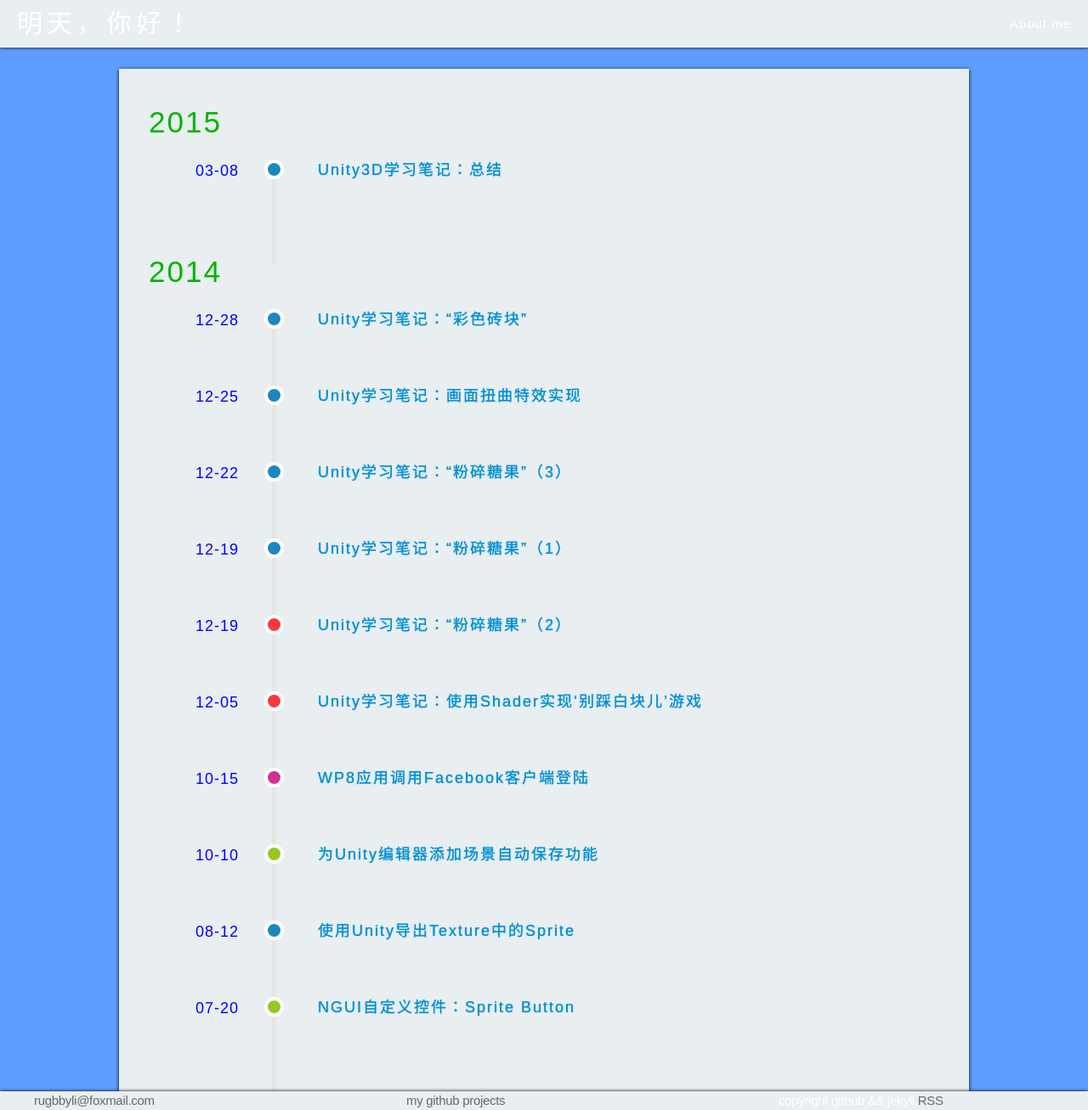
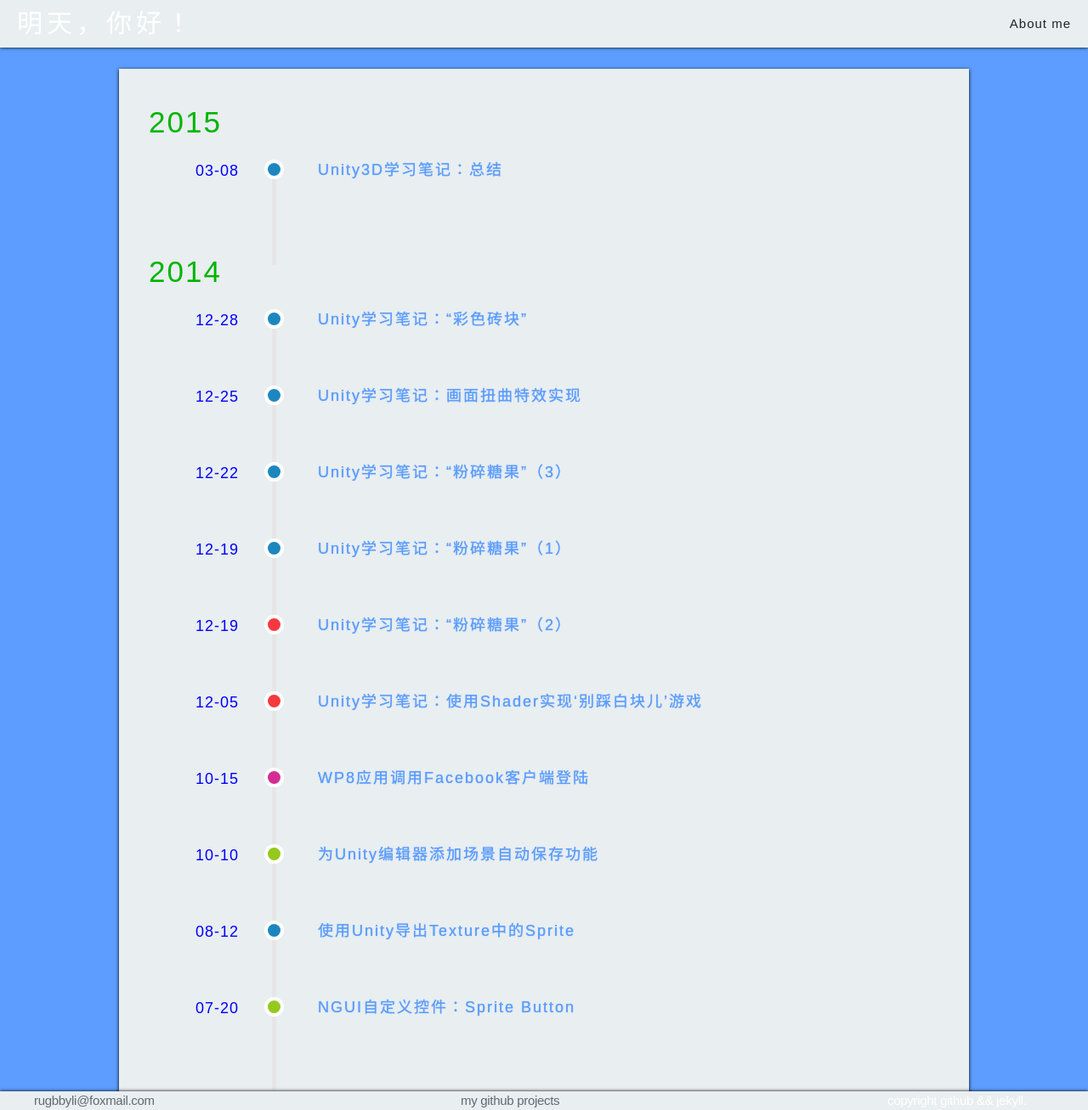
Before and after one commit to rugbbyli/rugbbyli.github.io, a Jekyll site: the page built from index.html, in a window 1280 px wide and 1307 px high. Shown: the whole window at 85% size. Built offline with Jekyll 4.4.1, drawn with Linux system fonts in a browser that asks for light colours.

Commit message:
update css

```diff
--- a/_config.yml
+++ b/_config.yml
@@ -2,6 +2,7 @@
 title: 明天，你好！
 email: rugbbyli@foxmail.com
 description: "copyright github && jekyll."
+copyright: "copyright github && jekyll."
 baseurl: ""
 url: "http://rugbbyli.github.io"
 twitter_username:
--- a/_includes/footer.html
+++ b/_includes/footer.html
@@ -27,8 +27,7 @@
 
     <div class="footer-col-3 column">
 	  <ul><li>
-      {{ site.description }}
-	  <a class="footer_nav" style="float:right;" href="{{ "/feed.xml" | prepend: site.baseurl }}">RSS</a>
+      {{ site.copyright }}
 	  </li></ul>
     </div>
   </div>
--- a/res/css/light.css
+++ b/res/css/light.css
@@ -94,7 +94,7 @@ td {
 }
 
 a {
-    color: #0090d3;
+    color: #5C9DFF;
 }
 
     a:hover {
--- a/res/css/main.css
+++ b/res/css/main.css
@@ -76,7 +76,7 @@ body {
 
 .site-nav .page-link {
   margin: 20px;
-  color: #fff;
+  color: #222;
   letter-spacing: 1px;
 }
 
@@ -115,22 +115,19 @@ filter: progid:DXImageTransform.Microsoft.gradient( startColorstr='#fefefe', end
 .site-footer .column { color:rgb(96, 106, 115); float: left; }
 
 .footer-col-1 {
-  width: -webkit-calc(35% - 10px);
-  width: -moz-calc(35% - 10px);
-  width: -o-calc(35% - 10px);
-  width: calc(35% - 10px);
+  width: -webkit-calc(40% - 10px);
+  width: -moz-calc(40% - 10px);
+  width: -o-calc(40% - 10px);
+  width: calc(40% - 10px);
 }
 .footer-col-2 {
-  width: -webkit-calc(35% - 10px);
-  width: -moz-calc(35% - 10px);
-  width: -o-calc(35% - 10px);
-  width: calc(35% - 10px);
+  width: -webkit-calc(40% - 10px);
+  width: -moz-calc(40% - 10px);
+  width: -o-calc(40% - 10px);
+  width: calc(40% - 10px);
 }
 .footer-col-3 {
-  width: -webkit-calc(30%);
-  width: -moz-calc(30%);
-  width: -o-calc(30%);
-  width: calc(30%);
+
 }
 
 .site-footer ul
```
